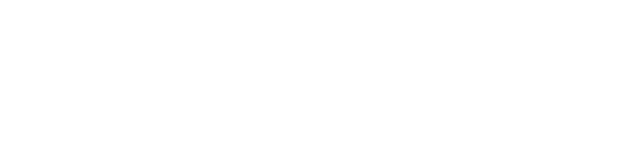
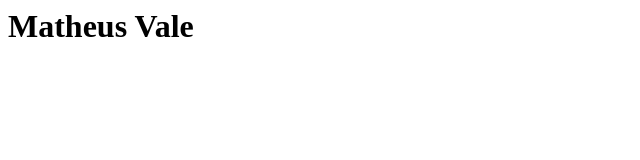
Before and after one commit to MatheusVNM77/Senac-Politecnico, a plain HTML site: page interna.html in a window 1280 px wide. Shown: the whole page, without its empty margins (0-640 px from the left). Drawn offline with Linux system fonts and the light colour scheme.

Commit message:
inclusão: Matheus Vale

```diff
--- a/interna.html
+++ b/interna.html
@@ -3,6 +3,6 @@
   <title></title>
 </head>
 <body>
-
+  <h1>Matheus Vale</h1>
 </body>
 </html>
```
